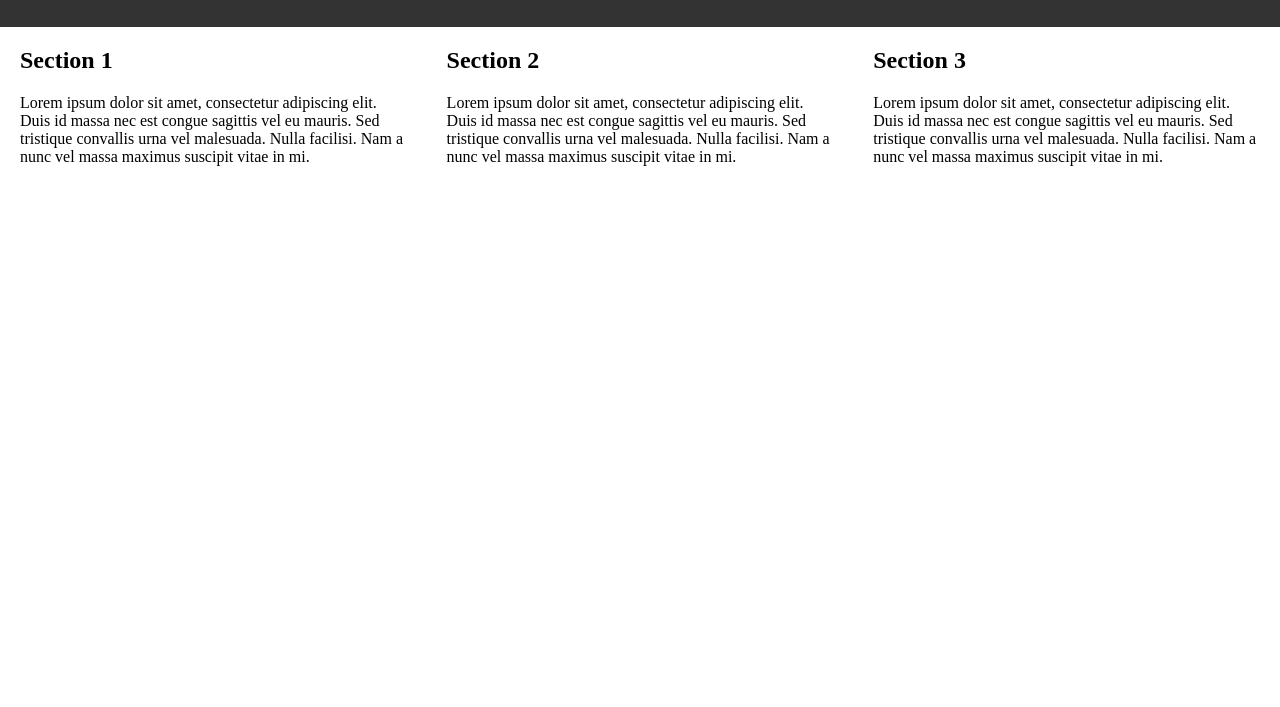
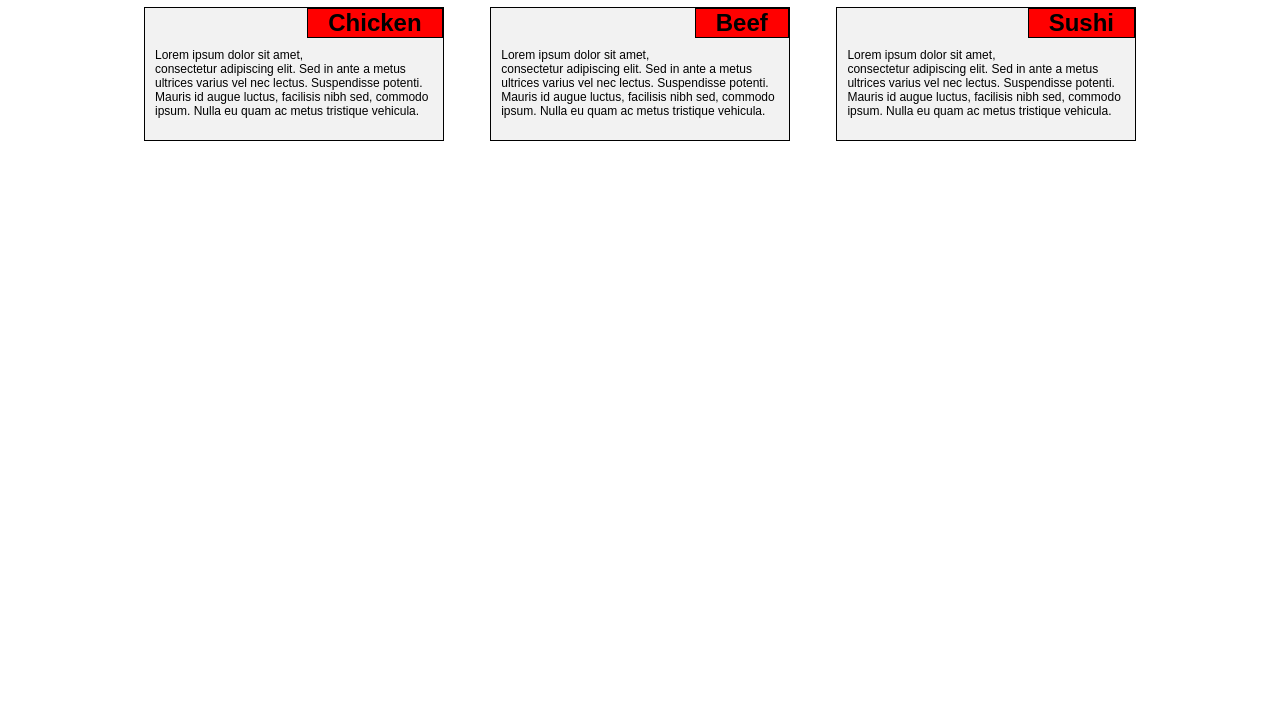
Before and after one commit to brainbox01/module2-solution, a plain HTML site: page index.html in a window 1280 px wide. Shown: the part 93-800 px from the top of the page. Drawn offline with Linux system fonts and the light colour scheme.

Commit message:
web style

```diff
--- a/index.html
+++ b/index.html
@@ -1,24 +1,26 @@
 <!DOCTYPE html>
-<html>
+<html lang="en">
 <head>
-	<title>My Website</title>
-	<link rel="stylesheet" type="text/css" href="style.css">
+    <meta charset="UTF-8">
+    <meta name="viewport" content="width=device-width, initial-scale=1.0">
+    <title>Food Sections</title>
+    <link rel="stylesheet" href="style.css">
 </head>
 <body>
- 	<header>
-		<h1>My Website</h1>
-	</header>
-	<section>
-		<h2>Section 1</h2>
-		<p>Lorem ipsum dolor sit amet, consectetur adipiscing elit. Duis id massa nec est congue sagittis vel eu mauris. Sed tristique convallis urna vel malesuada. Nulla facilisi. Nam a nunc vel massa maximus suscipit vitae in mi.</p>
-	</section>
-	<section>
-		<h2>Section 2</h2>
-		<p>Lorem ipsum dolor sit amet, consectetur adipiscing elit. Duis id massa nec est congue sagittis vel eu mauris. Sed tristique convallis urna vel malesuada. Nulla facilisi. Nam a nunc vel massa maximus suscipit vitae in mi.</p>
-	</section>
-	<section>
-		<h2>Section 3</h2>
-		<p>Lorem ipsum dolor sit amet, consectetur adipiscing elit. Duis id massa nec est congue sagittis vel eu mauris. Sed tristique convallis urna vel malesuada. Nulla facilisi. Nam a nunc vel massa maximus suscipit vitae in mi.</p>
-	</section>
+    <h1>Food Sections</h1>
+    <div class="container">
+        <div class="section">
+            <h2 id="section1">Chicken</h2>
+            <p>Lorem ipsum dolor sit amet, consectetur adipiscing elit. Sed in ante a metus ultrices varius vel nec lectus. Suspendisse potenti. Mauris id augue luctus, facilisis nibh sed, commodo ipsum. Nulla eu quam ac metus tristique vehicula.</p>
+        </div>
+        <div class="section">
+            <h2 id="section2">Beef</h2>
+            <p>Lorem ipsum dolor sit amet, consectetur adipiscing elit. Sed in ante a metus ultrices varius vel nec lectus. Suspendisse potenti. Mauris id augue luctus, facilisis nibh sed, commodo ipsum. Nulla eu quam ac metus tristique vehicula.</p>
+        </div>
+        <div class="section">
+            <h2 id="section3">Sushi</h2>
+            <p>Lorem ipsum dolor sit amet, consectetur adipiscing elit. Sed in ante a metus ultrices varius vel nec lectus. Suspendisse potenti. Mauris id augue luctus, facilisis nibh sed, commodo ipsum. Nulla eu quam ac metus tristique vehicula.</p>
+        </div>
+    </div>
 </body>
 </html>
--- a/style.css
+++ b/style.css
@@ -1,41 +1,80 @@
-/* Default styles for all screen sizes */
+/* default styles for all views */
 body {
 	margin: 0;
     padding: 0;
+    font-family: sans-serif;
 }
-header {
-	background-color: #333;
-	color: white;
+
+h1 {
     text-align: center;
+}
+
+.container {
+	max-width: 992px;
+	margin: 0 auto;
 	padding: 20px;
+	position: relative;
+	display: flex;
+	flex-wrap: wrap;
+	justify-content: space-between;
 }
-section {
-	float: left;
-	width: 33.33%;
-	padding: 20px;
-	box-sizing: border-box;
+
+.section {
+	background-color: #f2f2f2;
+	border: 1px solid black;
+	position: relative;
+	margin-bottom: 20px;
+	width: 30%;
 }
-section h2 {
+
+h2 {
+	text-align: center;
 	margin-top: 0;
+	border: 1px solid black;
 	}
-@media (max-width: 767px) {
-	/* For mobile devices */
-	section {
-		float: none;
-		width: 100%;
+
+#section1{
+	float: right;
+	padding-left: 20px;
+	padding-right: 20px;
+	background-color: red;
+	}
+
+	#section2{
+		float: right;
+		position: relative;
+		padding-left: 20px;
+		padding-right: 20px;
+		background-color: red;
+		}
+
+		#section3{
+			float: right;
+			position: relative;
+			padding-left: 20px;
+			padding-right: 20px;
+			background-color: red;
+			}
+
+p {
+	margin-top: 30px;
+	font-size: 12px;
+	padding: 10px;
+}
+/* tablet view */
+@media screen and (min-width: 768px) and (max-width: 991px) {
+    .section {
+        flex-basis: 50%;
+		}
+    .section:nth-child(3) {
+        flex-basis: 100%;
     }
 }
-/* Styles for screens 992px and above (desktop) */
-@media only screen and (min-width: 992px) {
-	/* Add desktop-specific styles here */
+
+/* mobile view */
+@media screen and (max-width: 767px) {
+    .section {
+        flex-basis: 100%;
     }
 
-/* Styles for screens between 768px and 991px (tablet) */
-@media only screen and (min-width: 768px) and (max-width: 991px) {
-	/* Add tablet-specific styles here */
 }
-
-/* Styles for screens equal to or less than 767px (mobile) */
-@media only screen and (max-width: 767px) {
-	/* Add mobile-specific styles here */
-}
```
Lines whose indentation alone changed are shown as unchanged.
